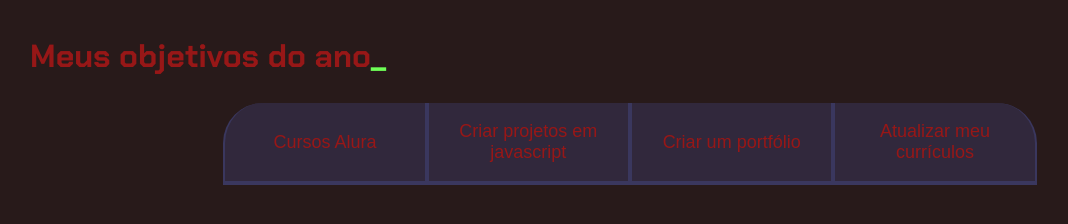
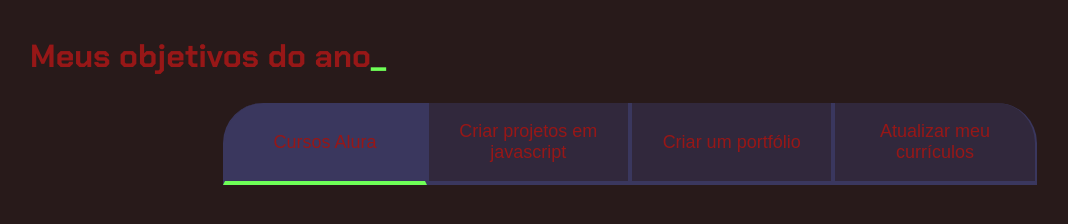
Before and after one commit to PivottoAlex/PROGRAMACAO_3D_OFICIAL, a plain HTML site: page index.html in a window 1280 px wide. Both pictures are taken after a click on the button "Cursos Alura". Shown: the whole page, without its empty margins (10-1078 px from the left). Drawn offline with Linux system fonts and the light colour scheme.

Commit message:
Add files via upload

```diff
--- a/index.html
+++ b/index.html
@@ -11,7 +11,7 @@
     <section class="conteudo-principal">
         <h2 class="titulo-principal">Meus objetivos do ano<span>_</span></h2>
         <div class="botoes">
-            <button class="botao">Cursos Alura</button>
+            <button class="botao ativo">Cursos Alura</button>
             <button class="botao">Criar projetos em javascript</button>
             <button class="botao">Criar um portfólio</button>
             <button class="botao">Atualizar meu currículos</button>
@@ -20,5 +20,7 @@
         </div>
     </section>
 
+    <script src="main.js"></script>
+
 </body>
 </html>
--- /dev/null
+++ b/main.js
@@ -0,0 +1,14 @@
+const botoes = document.querySelectorAll(".botao");
+console. log(botoes);
+
+for(let i=0; i< botoes.length; i++){
+    botoes[i].onclick=function(){
+
+    for(let i=0; i<botoes.length; i++){
+        botoes[i].classList.remove("ativo");
+    }
+    botoes[i].classList.add("ativo");
+
+    }
+
+}
--- a/style.css
+++ b/style.css
@@ -67,3 +67,7 @@ body{
         border-radius: 0 40px 0 0;
     }
 }
+.ativo{
+    background-color: var(--botao-ativo);
+    border-bottom: 4px solid var(--verde);
+}
```
